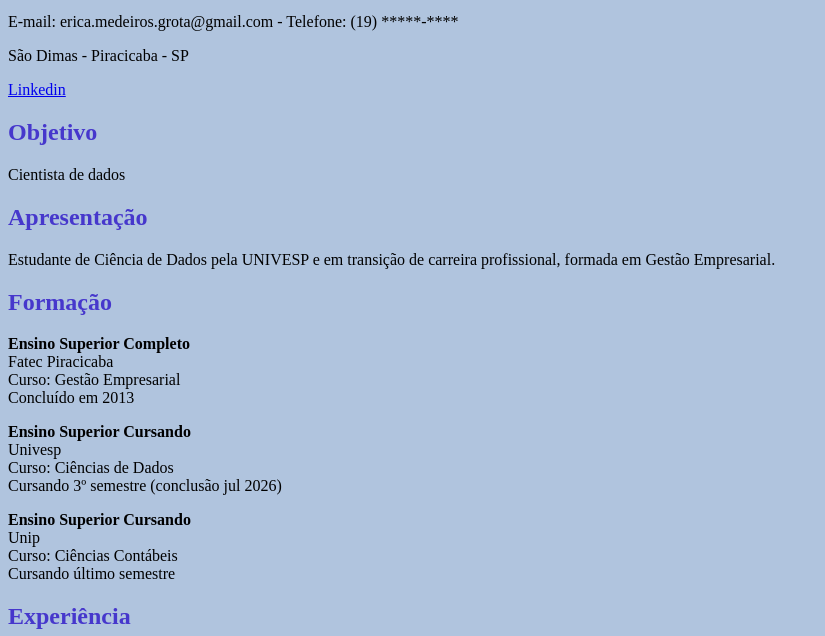
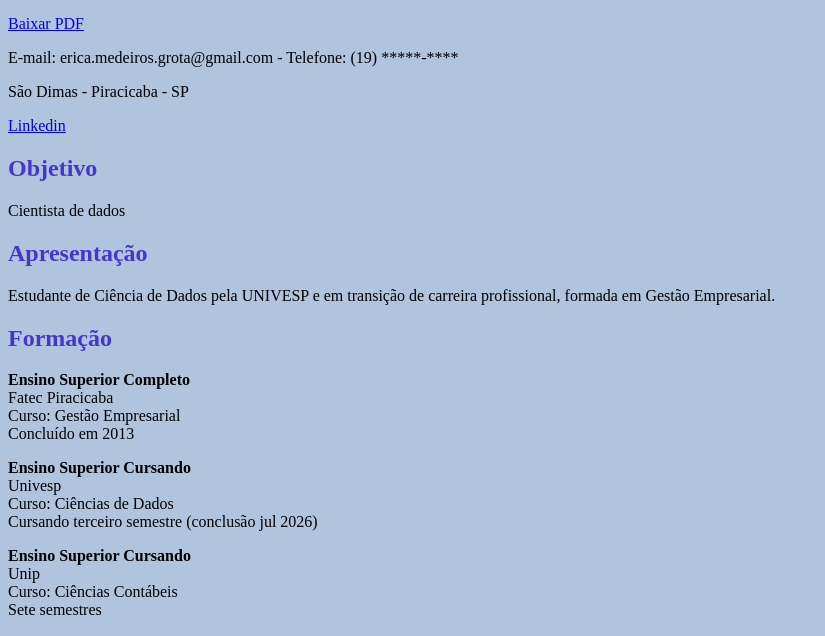
Before and after one commit to EricaMGS/CurriculoEricaMGS, a plain HTML site: page index.html in a window 1280 px wide. Shown: the part 101-737 px from the top of the page, without its empty margins (0-825 px from the left). Drawn offline with Linux system fonts and the light colour scheme.

Commit message:
link baixar pdf curriculo

```diff
--- a/index.html
+++ b/index.html
@@ -12,9 +12,11 @@
     <td><h1 style= "color:rgb(70, 55, 204);"background-color:DodgerBlue;">Érica Medeiros Grota Sartori</h1></td>
     </tr>
 </table>
+<br>
+<a  href="CurriculoEricaMGSartori.pdf" download>Baixar PDF</a>
 <p>E-mail: erica.medeiros.grota@gmail.com - Telefone: (19) *****-****</p>
 <p>São Dimas - Piracicaba - SP</p>
-<a href="https://www.linkedin.com/in/erica-medeiros-grota-sartori/">Linkedin</a>
+<a href="https://www.linkedin.com/in/erica-medeiros-grota-sartori/" target="_blank">Linkedin</a>
 <br>
 <h2 style= "color:rgb(70, 55, 204);">Objetivo</h2>
 <p> Cientista de dados </p>
@@ -35,7 +37,7 @@ Concluído em 2013
     <br>
     Curso: Ciências de Dados
     <br>
-    Cursando 3º semestre (conclusão jul 2026)
+    Cursando terceiro semestre (conclusão jul 2026)
     </p>
     <p><b>Ensino Superior Cursando </b>
         <br>
@@ -43,7 +45,7 @@ Concluído em 2013
         <br>
         Curso: Ciências Contábeis
         <br>
-        Cursando último semestre
+        Sete semestres
         </p>
 <h2 style= "color:rgb(70, 55, 204);">Experiência</h2>
 <p>Tesoureira
```
Also changed, not shown: 1 other file.
